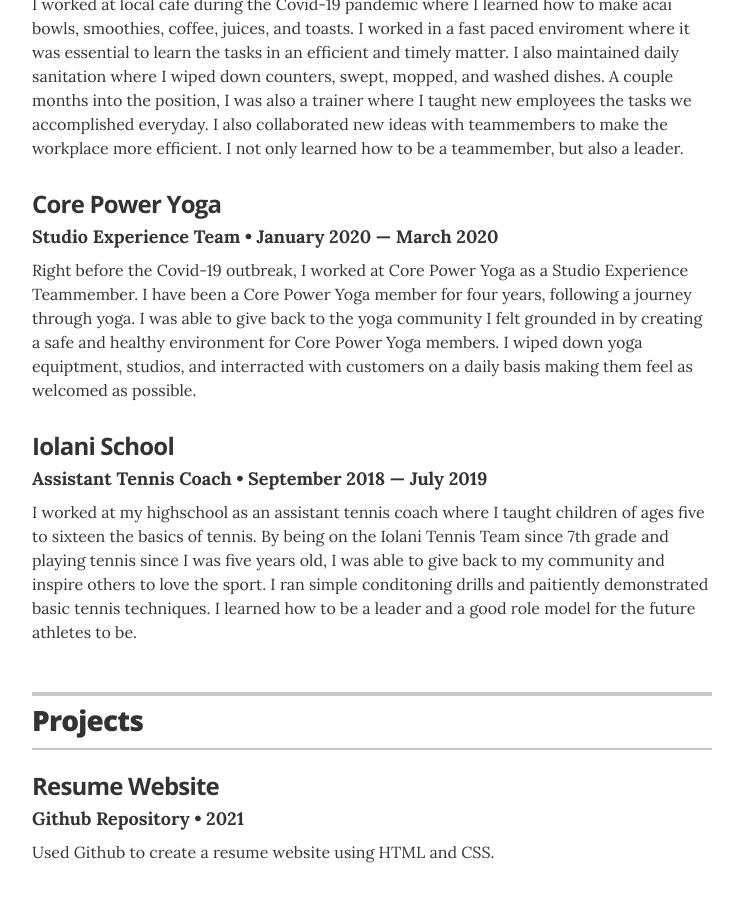
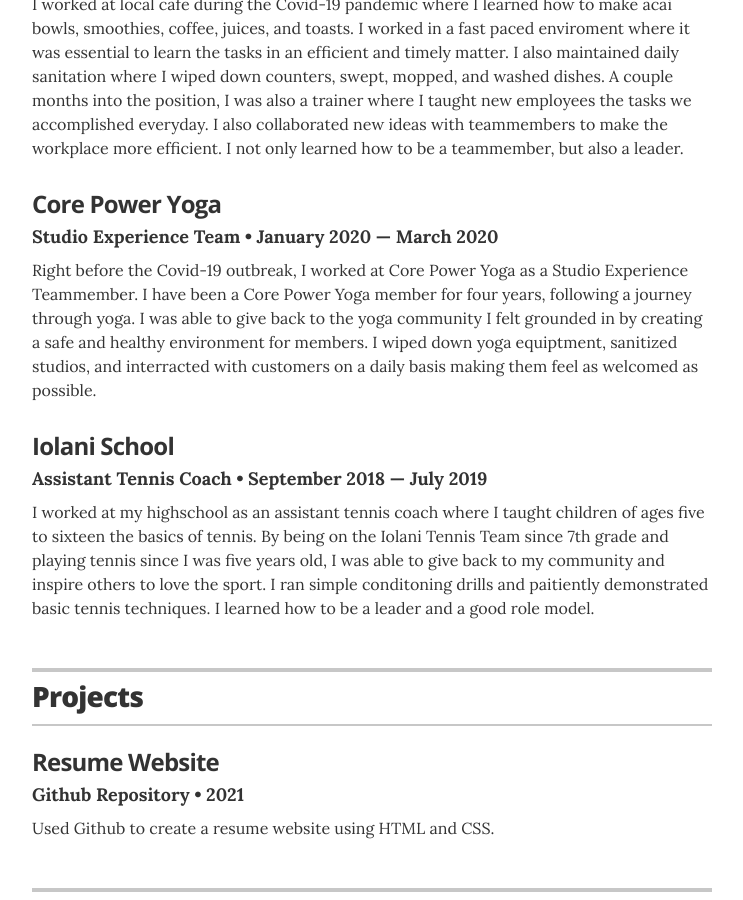
Before and after one commit to jglovier/resume-template, a Jekyll site: the page built from index.html, in a window 1280 px wide and 900 px high, scrolled down 1139 px. Shown: the whole window, without its empty margins (268-1011 px from the left). Built offline with Jekyll 4.4.1, drawn with Linux system fonts in a browser that asks for light colours.

Commit message:
Update experience.yml

```diff
--- a/_data/experience.yml
+++ b/_data/experience.yml
@@ -9,11 +9,11 @@
 - company: Core Power Yoga
   position: Studio Experience Team
   duration: January 2020 &mdash; March 2020
-  summary: Right before the Covid-19 outbreak, I worked at Core Power Yoga as a Studio Experience Teammember. I have been a Core Power Yoga member for four years, following a journey through yoga. I was able to give back to the yoga community I felt grounded in by creating a safe and healthy environment for Core Power Yoga members. I wiped down yoga equiptment, studios, and interracted with customers on a daily basis making them feel as welcomed as possible.
+  summary: Right before the Covid-19 outbreak, I worked at Core Power Yoga as a Studio Experience Teammember. I have been a Core Power Yoga member for four years, following a journey through yoga. I was able to give back to the yoga community I felt grounded in by creating a safe and healthy environment for members. I wiped down yoga equiptment, sanitized studios, and interracted with customers on a daily basis making them feel as welcomed as possible.
 
 
 # Assistant Tennis Coach
 - company: Iolani School
   position: Assistant Tennis Coach
   duration: September 2018  &mdash; July 2019
-  summary: I worked at my highschool as an assistant tennis coach where I taught children of ages five to sixteen the basics of tennis. By being on the Iolani Tennis Team since 7th grade and playing tennis since I was five years old, I was able to give back to my community and inspire others to love the sport. I ran simple conditoning drills and paitiently demonstrated basic tennis techniques. I learned how to be a leader and a good role model for the future athletes to be.
+  summary: I worked at my highschool as an assistant tennis coach where I taught children of ages five to sixteen the basics of tennis. By being on the Iolani Tennis Team since 7th grade and playing tennis since I was five years old, I was able to give back to my community and inspire others to love the sport. I ran simple conditoning drills and paitiently demonstrated basic tennis techniques. I learned how to be a leader and a good role model.
```
